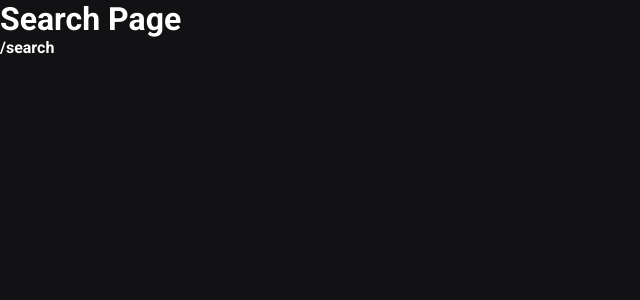
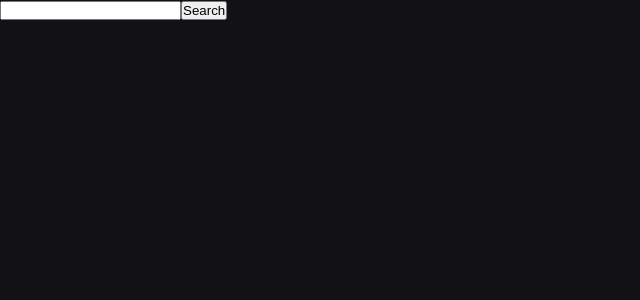
Before and after one commit to gabrielbartoczevicz/nextjs-course, a Next.js app: page /search in a window 1280 px wide. Shown: the top 300 px of the page, without its empty margins (0-640 px from the left). Built offline with nearby package versions, Linux system fonts and the light colour scheme.

Commit message:
feat: search page

```diff
--- a/src/pages/search.tsx
+++ b/src/pages/search.tsx
@@ -1,8 +1,74 @@
-const Search = () => (
-  <div>
-    <h1>Search Page</h1>
-    <strong>/search</strong>
-  </div>
-);
+import { FormEvent, useCallback, useState } from 'react';
+import { GetServerSideProps } from 'next';
+import Link from 'next/link';
+import { useRouter } from 'next/router';
+import Prismic from 'prismic-javascript';
+import { RichText } from 'prismic-dom';
+import { Document } from 'prismic-javascript/types/documents';
+import { client } from '@/lib/prismic';
+
+interface SearchProps {
+  searchResults: Document[];
+}
+
+const Search = ({ searchResults }: SearchProps) => {
+  const router = useRouter();
+  const [search, setSearch] = useState('');
+
+  const handleSearch = useCallback((e: FormEvent) => {
+    e.preventDefault();
+
+    console.log(e.target);
+
+    router.push(`/search?q=${encodeURIComponent(search)}`);
+
+    setSearch('');
+  }, [search]);
+
+  return (
+    <div>
+      <form onSubmit={handleSearch}>
+        <input type="text" value={search} onChange={e => setSearch(e.target.value)} />
+
+        <button type="submit">Search</button>
+      </form>
+
+      <ul>
+        {searchResults.map(product => (
+          <li key={product.id} >
+            <Link href={`/catalog/products/${product.uid}`}>
+              <a>
+                {RichText.asText(product.data.title)}
+              </a>
+            </Link>
+          </li>
+        ))}
+      </ul>
+    </div>
+  )
+}
+
+export const getServerSideProps: GetServerSideProps<SearchProps> = async (context) => {
+  const { q } = context.query;
+
+  if (!q) {
+    return {
+      props: {
+        searchResults: [],
+      }
+    }
+  }
+
+  const searchResults = await client().query([
+    Prismic.Predicates.at('document.type', 'product'),
+    Prismic.Predicates.fulltext('my.product.title', String(q)),
+  ]);
+
+  return {
+    props: {
+      searchResults: searchResults.results,
+    }
+  }
+}
 
 export default Search;
```
